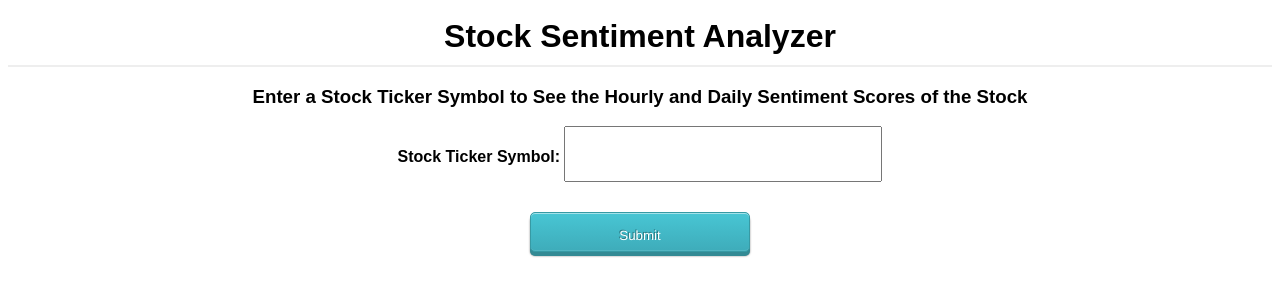
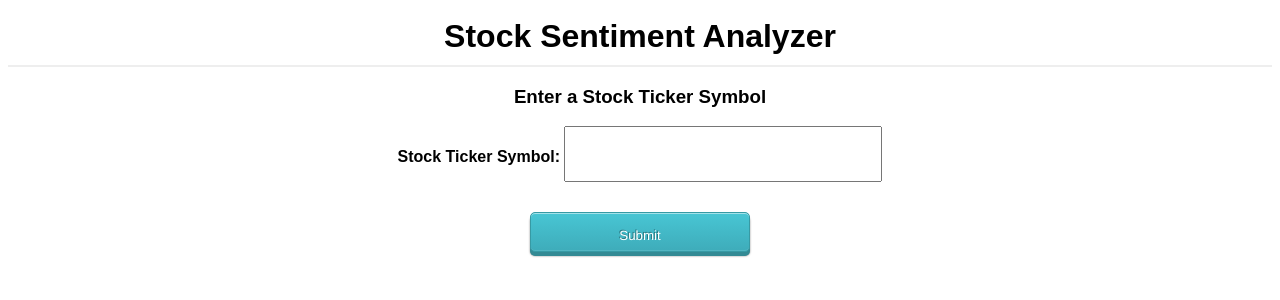
Before and after one commit to haaden/MSDS_434, a Flask app: page / in a window 1280 px wide. Shown: the top 300 px of the page. Run offline with Flask 2, Linux system fonts and the light colour scheme.

Commit message:
update text

```diff
--- a/templates/index.html
+++ b/templates/index.html
@@ -127,7 +127,7 @@
 		<center>
 			<h1 style="padding:10px">Stock Sentiment Analyzer</h1>
 
-			<h3>Enter a Stock Ticker Symbol to See the Hourly and Daily Sentiment Scores of the Stock</h3>
+			<h3>Enter a Stock Ticker Symbol </h3>
 
 				<form action="sentiment" method="POST" align="center">
 
```
